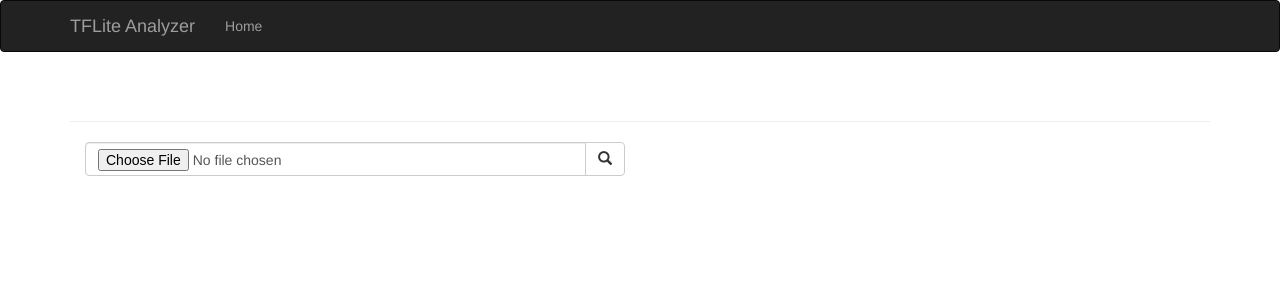
After one commit to wanix1988/vistflite, a Flask app: template app/main/templates/analyze_tflite.html in a window 1280 px wide. The commit adds this page. Shown: the top 300 px of the page. Run offline with Flask 2, Linux system fonts and the light colour scheme; the template is opened without the code that fills it, so the values that code supplies are empty; some libraries are stand-ins or nearby versions.

Commit message:
Add upload webpage

```diff
--- /dev/null
+++ b/app/main/templates/analyze_tflite.html
@@ -0,0 +1,45 @@
+{% extends "base.html" %}
+{% block title %}TFLite Analyzer{% endblock %}
+{% block navbar %}
+<div class="navbar navbar-inverse" role="navigation">
+    <div class="container">
+        <div class="navbar-header">
+            <button type="button" class="navbar-toggle" data-toggle="collapse" data-target=".navbar-collapse">
+                <span class="sr-only">Toggle navigation</span>
+                <span class="icon-bar"></span>
+                <span class="icon-bar"></span>
+                <span class="icon-bar"></span>
+            </button>
+            <a class="navbar-brand" href="/">TFLite Analyzer</a>
+        </div>
+        <div class="navbar-collapse collapse">
+            <ul class="nav navbar-nav">
+                <li>
+                    <a href="/">Home</a>
+                </li>
+            </ul>
+        </div>
+    </div>
+</div>
+{% endblock %}
+{% block content %}
+<div class="container">
+    <div class="page-header">
+        {% for message in get_flashed_messages() %}
+            <div class="alert alert-warning" role="alert">{{ message }}</div>
+        {% endfor %}
+    </div>
+    <div>
+        <form action="/analyze_tflite" method="post" enctype="multipart/form-data">
+            <div class="col-lg-6">
+                <div class="input-group">
+                    <input type="file" name="tflite" id="tflite" class="form-control">
+                    <span class="input-group-btn">
+                        <button class="btn btn-default" type="submit"><span class="glyphicon glyphicon-search"></span></button>
+                    </span>
+                </div><!-- /input-group -->
+            </div><!-- /.col-lg-6 -->
+        </form>
+    </div>
+</div>
+{% endblock %}
--- a/app/templates/analyze_tflite.html
+++ b/app/main/templates/base.html
@@ -1,18 +1,18 @@
-{ % extends "bootstrap/base.html" % }
-{ % block title % }TFLite Analyzer{ % endblock % }
-{ % block navbar % }
+{% extends "bootstrap/base.html" %}
+{% block title %}VisTFLite{% endblock %}
+{% block navbar %}
 <div class="navbar navbar-inverse" role="navigation">
     <div class="container">
         <div class="navbar-header">
-            <button type="button" class="navbar-toggle" data-toggle="collapse" data-target=".navbar-collapse">
+            <button type="button" class="navbar-toggle" data-toggle="collapse" data-taget=".navbar-collapse">
                 <span class="sr-only">Toggle navigation</span>
-                <span class="icon-bar"></span>
+                <sapn class="icon-bar"></sapn>
                 <span class="icon-bar"></span>
                 <span class="icon-bar"></span>
             </button>
-            <a class="navbar-brand" href="/">TFLite Analyzer</a>
+            <a class="navbar-brand" href="/">VisTFLite</a>
         </div>
-        <div class="navbar-collapse collapse">
+        <div class="navbar=collapse collapse">
             <ul class="nav navbar-nav">
                 <li>
                     <a href="/">Home</a>
@@ -21,11 +21,8 @@
         </div>
     </div>
 </div>
-{ % endblock % }
-{ % block content % }
+{% endblock %} {% block content %}
 <div class="container">
-    <div class="page-header">
-        <h1>Hello, {{ name }}!</h1>
-    </div>
+    {% block page_content %}{% endblock %}
 </div>
-{ % endblock % }
+{% endblock %}
--- a/app/main/vistflite.py
+++ b/app/main/vistflite.py
@@ -1,17 +1,25 @@
 #!/usr/bin/env python3
 #-*- coding: utf-8 -*-
 
+import os
 import sys
 #sys.path.append('..')
 
 from flask import Flask
 from flask import render_template
+from flask import request, flash, redirect, url_for
+from flask_bootstrap import Bootstrap
+from werkzeug.utils import secure_filename
 from tflite.Model import Model
 from tflite.OperatorCode import OperatorCode
 from tflite.BuiltinOperator import BuiltinOperator
 from tflite.SubGraph import SubGraph
 
 app = Flask(__name__)
+app.config['SECRET_KEY'] = os.urandom(24)
+app.config['MAX_CONTENT_LENGTH'] = 1024 * 1024 * 1024 #1GB
+
+bootstrap = Bootstrap(app)
 
 def getBuiltinOperatorStringName(idx):
     allAttrs = [i for i in BuiltinOperator.__dict__.items() if not i[0].startswith('__')]
@@ -21,9 +29,25 @@ def getBuiltinOperatorStringName(idx):
 
 @app.route('/')
 def index():
-    return render_template('analyze_tflite.html', name='tflite')
+    return render_template(r'analyze_tflite.html', name='tflite')
 
+def allowed_file(filename):
+    return '.' in filename and filename.rsplit('.', 1)[1] == 'tflite'
+
+@app.route('/analyze_tflite', methods=['POST'])
 def analyze_tflite():
+    if not request.files:
+        flash('TFLite file is required!!!')
+        return redirect(request.url)
+    f = request.files['tflite']
+    print(dir(f))
+    if f and allowed_file(f.filename):
+        fname = secure_filename(f.filename)
+        return fname
+    flash('Wrong Request!!!')
+    return redirect(request.url)
+
+def __analyze_tflite():
     print('vistflite...')
     with open(sys.argv[1], 'rb') as df:
         content = df.read()
@@ -46,5 +70,13 @@ def analyze_tflite():
             for j in range(subGraph.TensorsLength()):
                 print(subGraph.Tensors(j).Name())
 
+@app.errorhandler(404)
+def page_not_found(e):
+    return render_template('404.html'), 404
+
+@app.errorhandler(500)
+def internal_server_error(e):
+    return render_template('500.html'), 500
+
 if __name__ == '__main__':
     app.run(debug=True)
--- a/requirements.txt
+++ b/requirements.txt
@@ -6,6 +6,5 @@ flatbuffers==2015.12.22.1
 itsdangerous==0.24
 Jinja2==2.10
 MarkupSafe==1.0
-pkg-resources==0.0.0
 visitor==0.1.3
 Werkzeug==0.14.1
```
Also changed, not shown: app/main/templates/404.html (added, +7 -0 lines), app/main/templates/500.html (added, +7 -0 lines).
